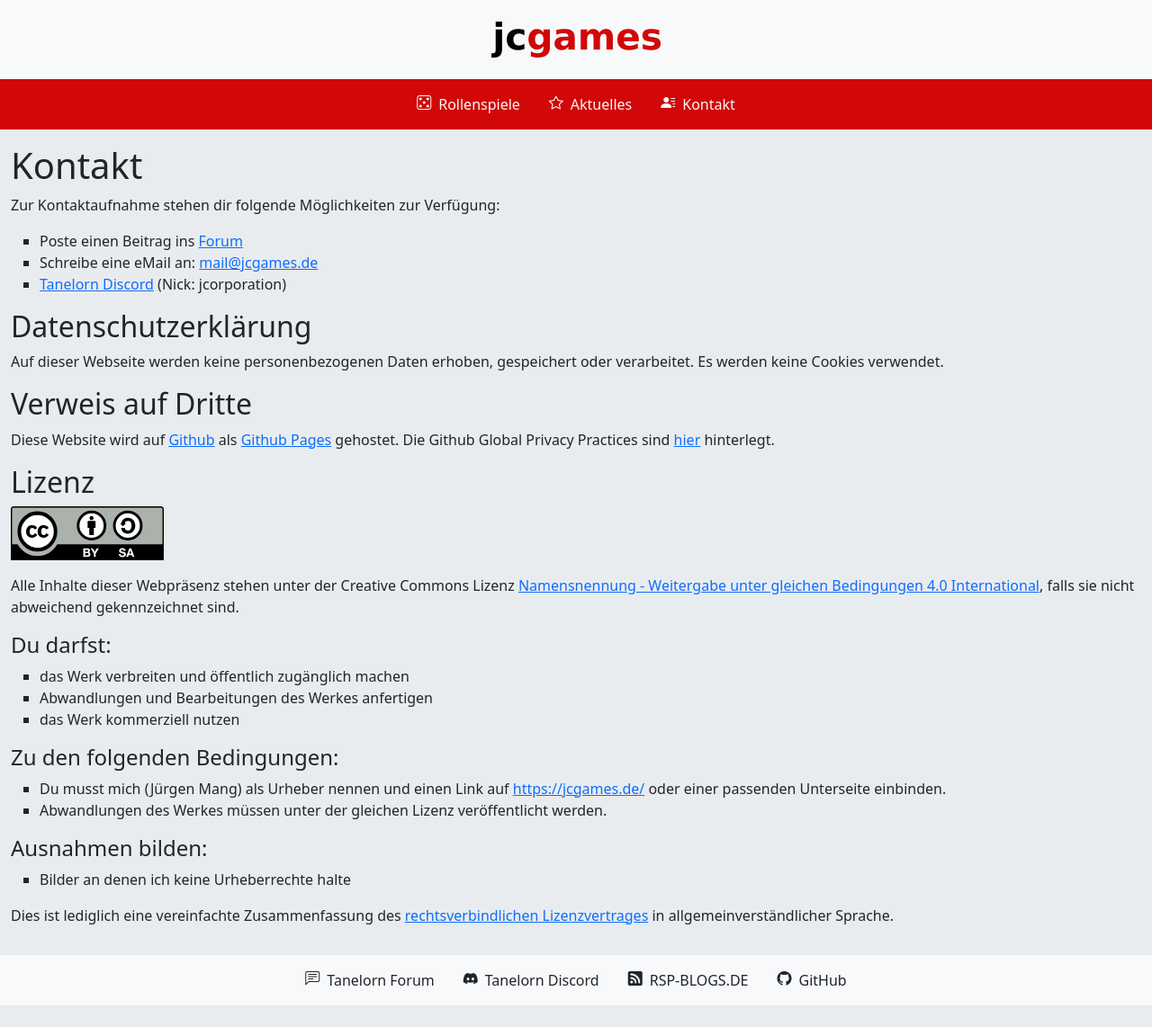
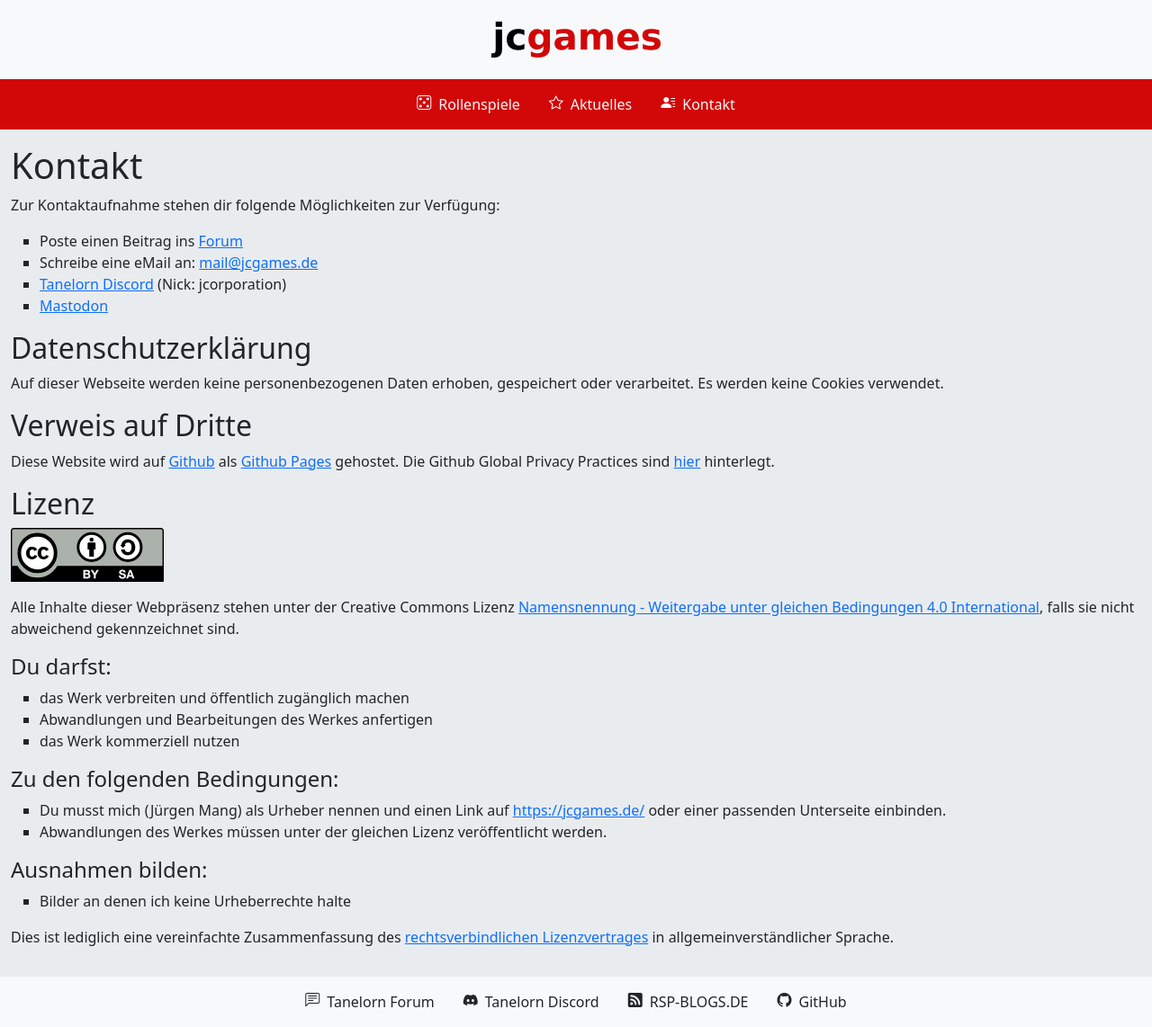
Before and after one commit to jcorporation/jcgames, a Jekyll site: the page built from Kontakt.md, in a window 1280 px wide. Shown: the whole page at 90% size. Built offline with Jekyll 4.4.1, drawn with Linux system fonts in a browser that asks for light colours; before the commit the page ends 1118 px from its top, so only the background shows below that.

Commit message:
Mastodon

```diff
--- a/Kontakt.md
+++ b/Kontakt.md
@@ -11,6 +11,7 @@ Zur Kontaktaufnahme stehen dir folgende Möglichkeiten zur Verfügung:
 - Poste einen Beitrag ins [Forum](https://www.tanelorn.net/index.php/board,367.0.html)
 - Schreibe eine eMail an: [mail@jcgames.de](mailto:mail@jcgames.de)
 - [Tanelorn Discord](https://discord.com/channels/493858616902811648/) (Nick: jcorporation)
+- [Mastodon](https://mastodon.social/@jcorporation)
 
 ## Datenschutzerklärung
 
```
